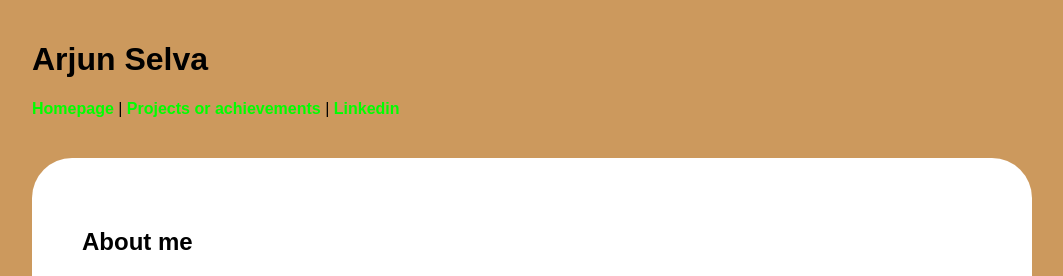
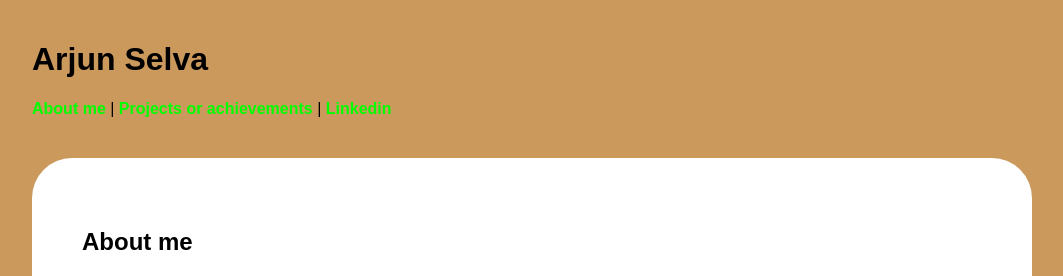
Before and after one commit to Arjun-Selva/Arjun-Selva.github.io, a Jekyll site: the page built from README.md, in a window 1280 px wide. Shown: the top 276 px of the page, without its empty margins (108-1171 px from the left). Built offline with Jekyll 4.4.1, drawn with Linux system fonts in a browser that asks for light colours; our own code applies the rules of GitHub Pages for plain Markdown files.

Commit message:
Update default.html

```diff
--- a/_layouts/default.html
+++ b/_layouts/default.html
@@ -2,7 +2,7 @@
 <html lang="en">
 <head>
     <meta charset="UTF-8">
-    <meta name="viewport" content="width=device-width, initial-scale=1.0">
+    <meta name="viewport" content="width=device-width, initial-scale=2.0">
     <title>{{ page.title }}</title>
     <link rel="stylesheet" href="{{ '/assets/css/style.css' | relative_url }}">
 </head>
@@ -11,7 +11,7 @@
     <header>
         <h1>Arjun Selva</h1>
         <nav>
-            <a href="{{ '/' | relative_url  }}">Homepage</a> |
+            <a href="{{ '/' | relative_url  }}">About me</a> |
             <a href="{{ '/project' | relative_url }}">Projects or achievements</a> |
             <a href="{{ 'https://www.linkedin.com/in/arjun-selva-0a30013b0/' | relative_url }}">Linkedin</a>
 
```
